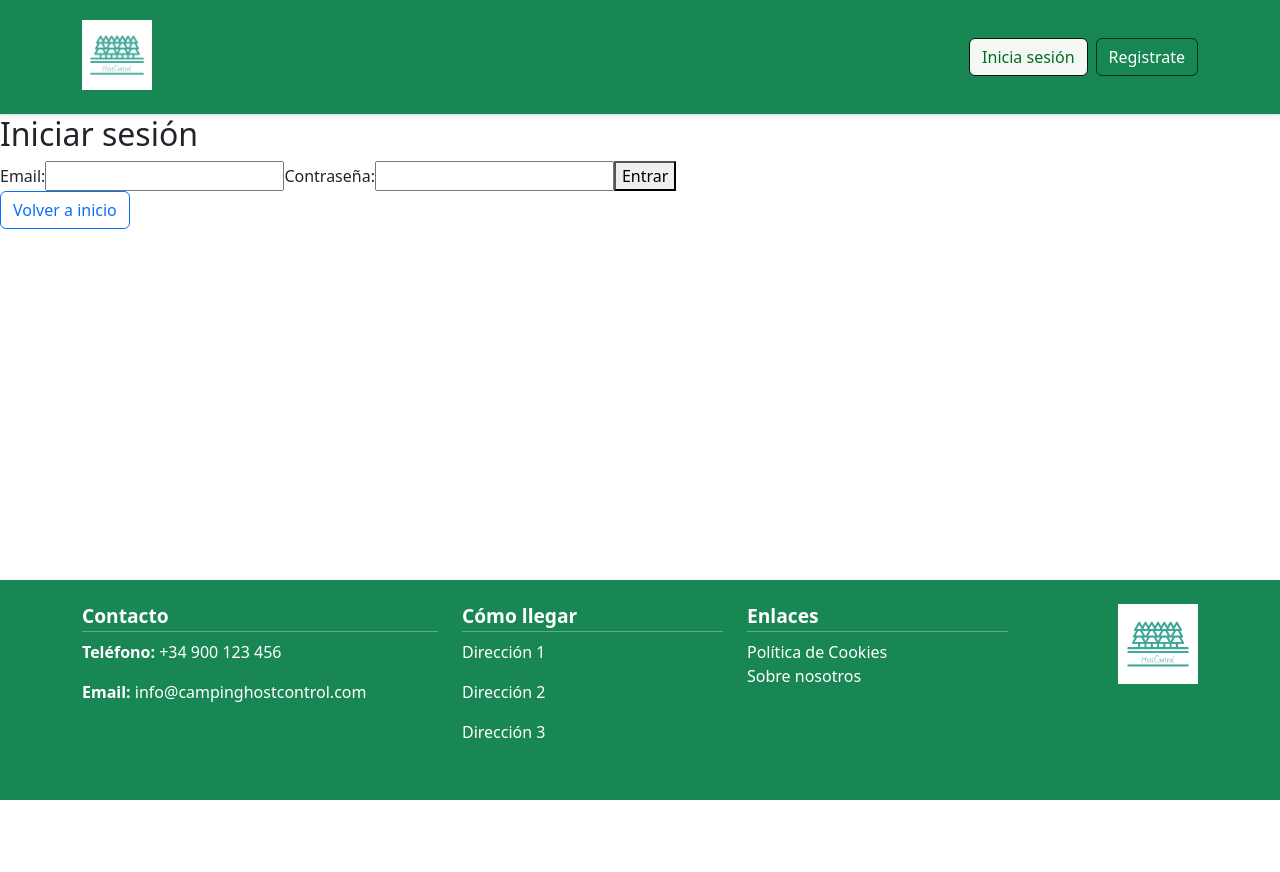
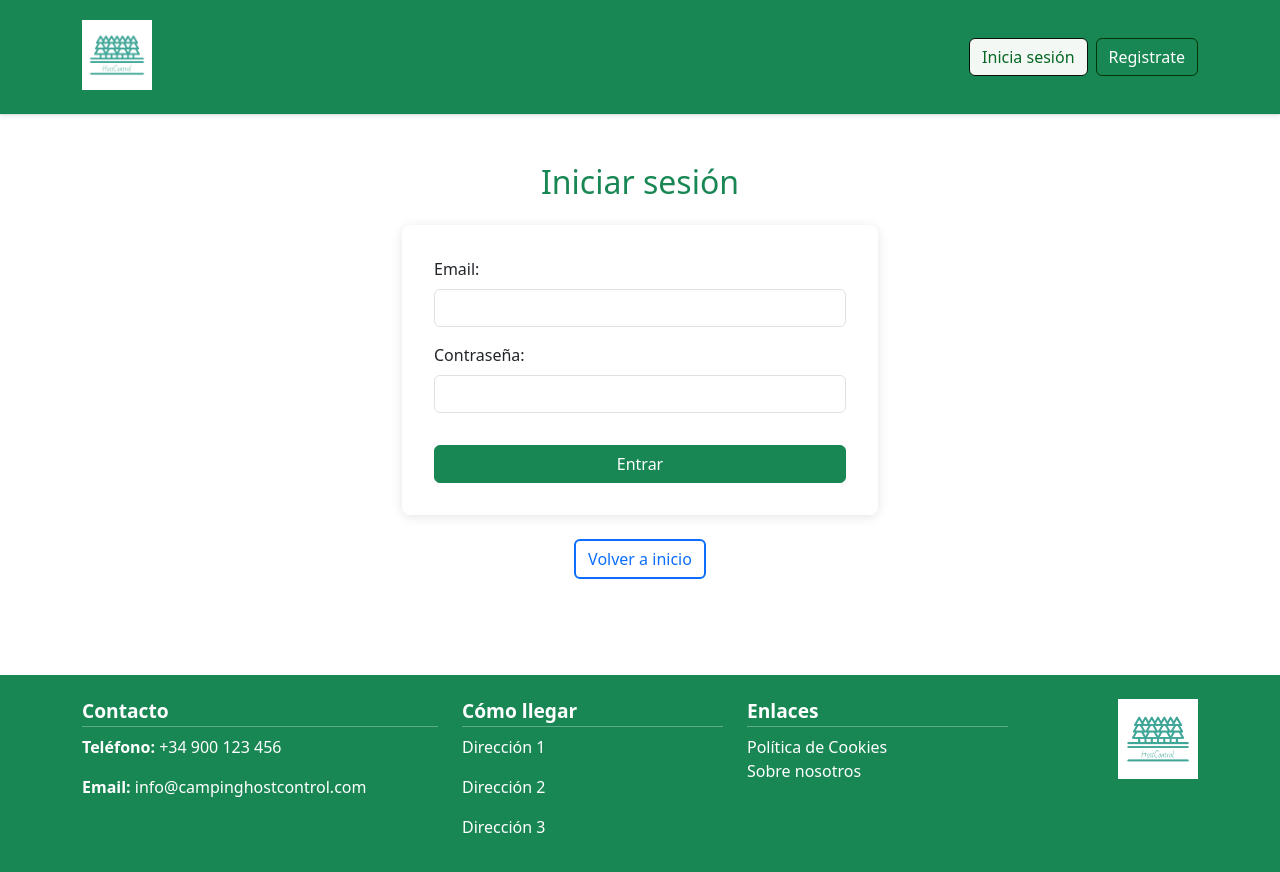
Before and after one commit to Roger486/HostControl, an Angular app in the folder frontend/: page /login in a window 1280 px wide. Shown: the top 872 px of the page. Before the commit the page ends 800 px from the top, so only its background shows below. Built offline with nearby package versions, Linux system fonts and the light colour scheme.

Commit message:
style (forms): estillos del formulario del login

```diff
--- a/frontend/src/app/pages/login/login.component.css
+++ b/frontend/src/app/pages/login/login.component.css
@@ -0,0 +1,44 @@
+/* Estilos para el componente de inicio de sesión */
+
+
+/* Estilos generales para el contenedor del formulario */
+form {
+    background-color: #ffffff;
+    padding: 2em;
+    border-radius: 8px;
+    box-shadow: 0 2px 12px rgba(0, 0, 0, 0.1);
+}
+
+/* Elementos de formulario */
+input {
+    margin-bottom: 10px;
+}
+
+
+button[type="submit"] {
+    transition: all 0.3s ease;
+}
+
+button[type="submit"]:hover {
+    transform: translateY(-1px);
+    box-shadow: 0 4px 12px rgba(0, 0, 0, 0.15);
+}
+
+.alert {
+    margin-top: 1rem;
+}
+
+/* Estilos boton volver a inicio */
+.btn-outline-primary {
+    transition: all 0.3s ease;
+    border-width: 2px;
+    font-weight: 500;
+}
+
+.btn-outline-primary:hover {
+    background-color: #2E7D32;
+    color: white;
+    border-color: #2E7D32;
+    transform: translateY(-1px);
+    box-shadow: 0 4px 12px rgba(0, 0, 0, 0.1);
+}
--- a/frontend/src/app/pages/login/login.component.html
+++ b/frontend/src/app/pages/login/login.component.html
@@ -1,15 +1,21 @@
-<section>
-  <h2>Iniciar sesión</h2>
+<div class="container my-5" style="max-width: 500px;">
+  <h2 class="text-success text-center mb-4">Iniciar sesión</h2>
 
   <form [formGroup]="loginForm" (ngSubmit)="onSubmit()">
-    <label>Email:</label>
-    <input type="email" formControlName="email">
-    <div *ngIf="loginForm.get('email')?.invalid && loginForm.get('email')?.touched" style="color:red;">
+
+    <!-- Campo de entrada para el email -->
+    <div class="mb-3">
+      <label for="email" class="form-label">Email:</label>
+      <input type="email" id="email" class="form-control" formControlName="email">
+      <div *ngIf="loginForm.get('email')?.invalid && loginForm.get('email')?.touched" class="form-text text-danger">
         Email inválido
       </div>
+    </div>
 
-    <label>Contraseña:</label>
-    <input type="password" formControlName="password">
+    <!-- Campo de entrada para la contraseña -->
+    <div class="mb-3">
+      <label for="password" class="form-label">Contraseña:</label>
+      <input type="password" id="password" class="form-control" formControlName="password">
       <!--
       Esta línea muestra un mensaje de error solo si:
       - El campo 'password' es inválido (por ejemplo, está vacío)
@@ -18,13 +24,17 @@
       <div *ngIf="loginForm.get('password')?.invalid && loginForm.get('password')?.touched" style="color:red;">
         La contraseña es obligatoria
       </div>
+    </div>
 
     <!-- Mensaje de error cuando el backend devuelve fallo -->
-    <div *ngIf="loginError" style="color:red; margin-top: 10px;">
+    <div *ngIf="loginError" class="alert alert-danger">
       Credenciales incorrectas. Inténtalo de nuevo.
     </div>
 
-    <button type="submit">Entrar</button>
+    <button type="submit" class="btn btn-success w-100 mt-3">Entrar</button>
   </form>
-</section>
-<a href="/inicio" class="btn btn-outline-primary">Volver a inicio</a>
+
+<div class="text-center mt-4">
+  <a routerLink="/" class="btn btn-outline-primary">Volver a inicio</a>
+</div>
+</div>
```
Lines whose indentation alone changed are shown as unchanged.
